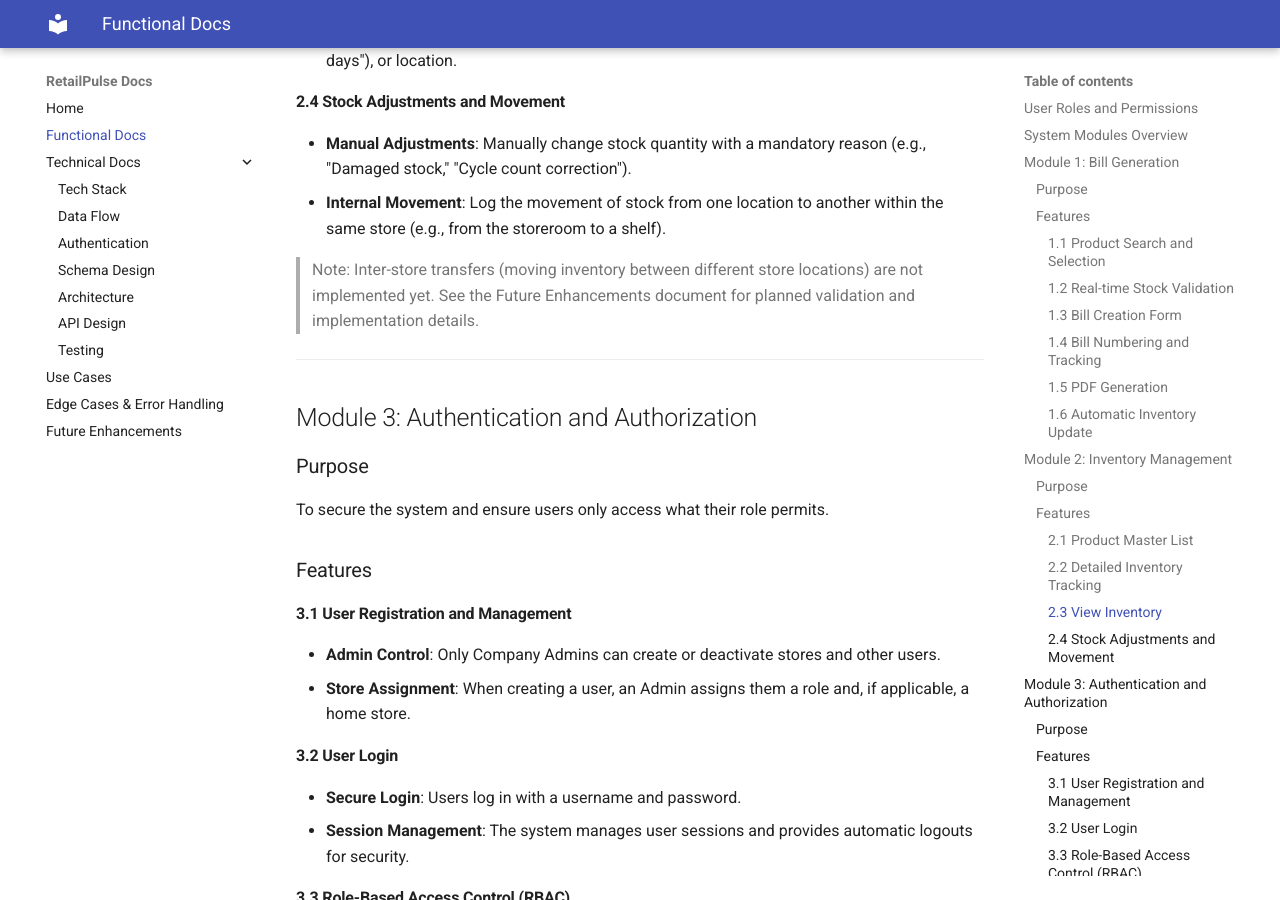
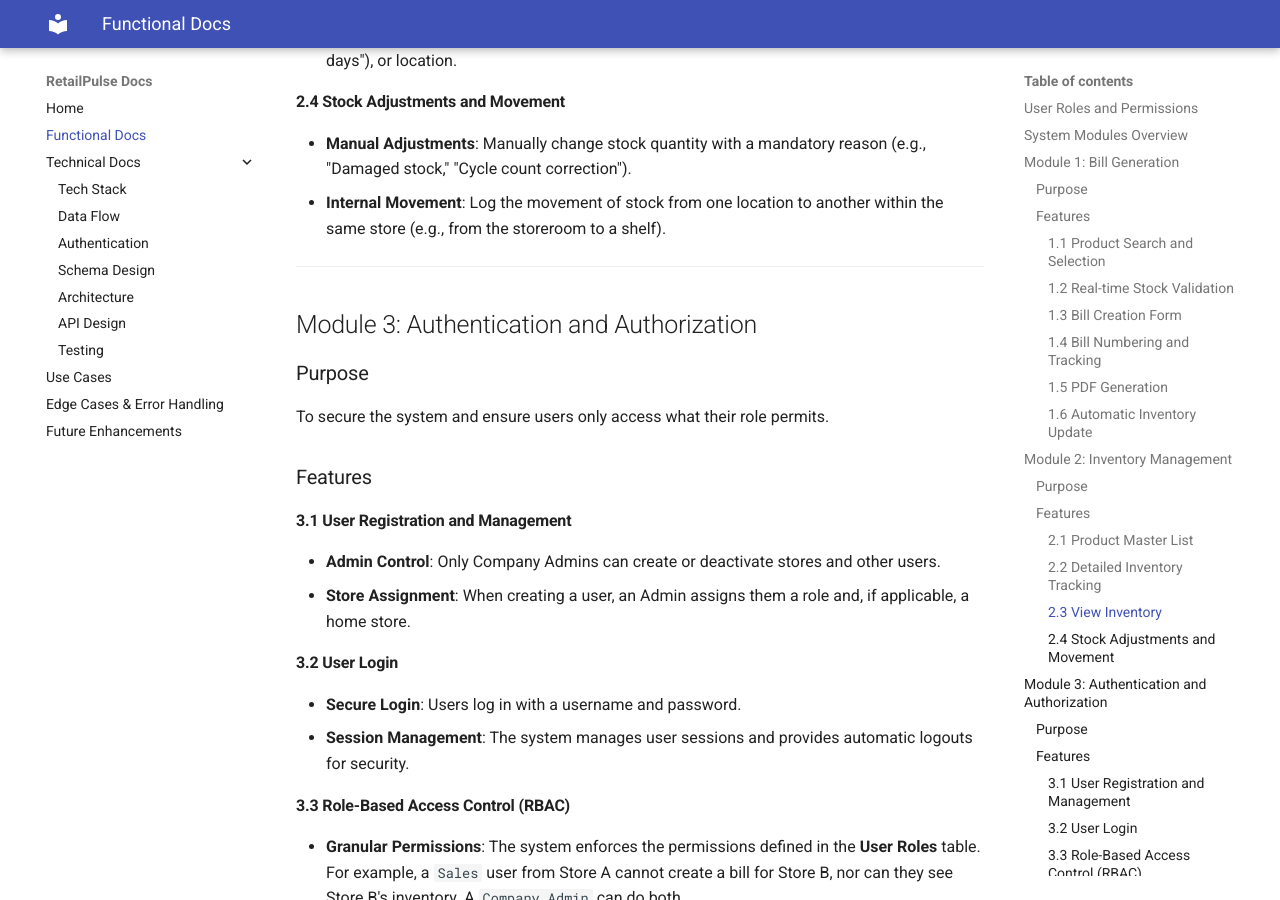
Before and after one commit to rohitagarwal-gkmit/retailpulse-docs, an MkDocs documentation site: the page built from docs/functional_docs.md, in a window 1280 px wide and 900 px high, scrolled down 2847 px. Built offline with MkDocs 1.6.1 and Material for MkDocs 9.7.7, drawn with Linux system fonts in a browser that asks for light colours.

Commit message:
docs: Remove note about unimplemented inter-store transfers from inventory management section

```diff
--- a/docs/functional_docs.md
+++ b/docs/functional_docs.md
@@ -91,8 +91,6 @@ To provide powerful, granular control over product inventory across all stores,
 - **Manual Adjustments**: Manually change stock quantity with a mandatory reason (e.g., "Damaged stock," "Cycle count correction").
 - **Internal Movement**: Log the movement of stock from one location to another within the same store (e.g., from the storeroom to a shelf).
 
-> Note: Inter-store transfers (moving inventory between different store locations) are not implemented yet. See the Future Enhancements document for planned validation and implementation details.
-
 ---
 
 ## Module 3: Authentication and Authorization
```
